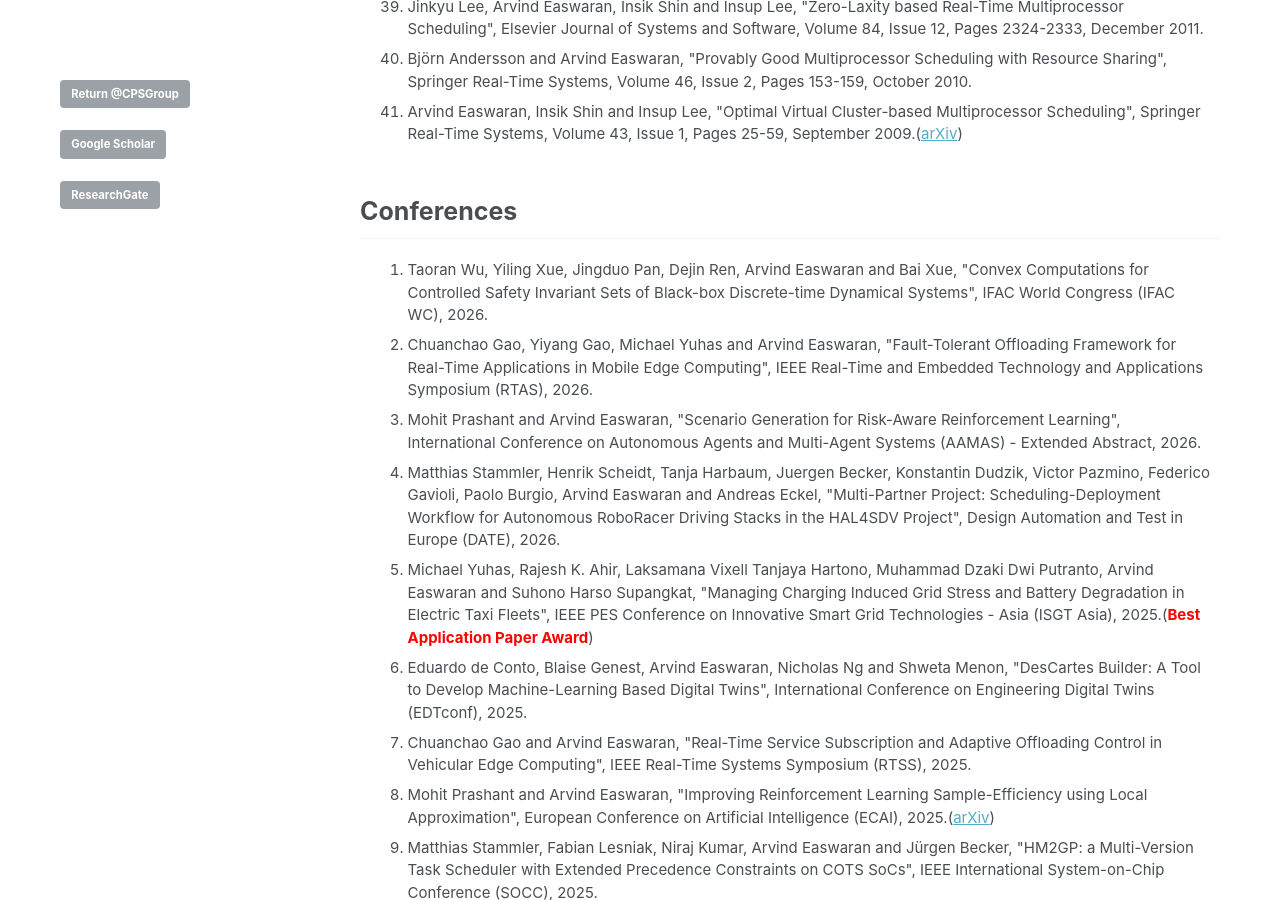
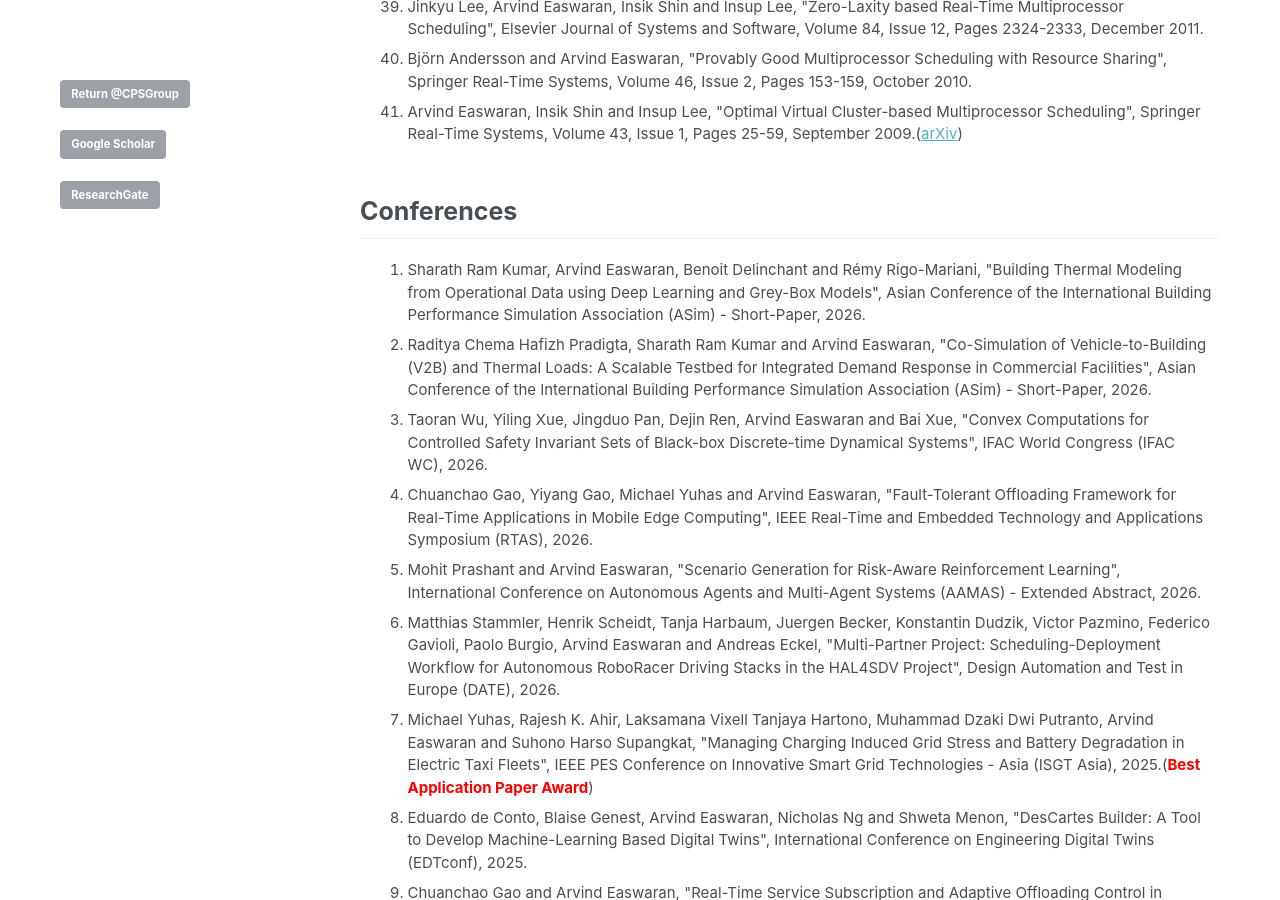
Before and after one commit to CPS-research-group/CPS-research-group.github.io, a Jekyll site: the page built from _pages/research_profile.md, in a window 1280 px wide and 900 px high, scrolled down 2828 px. Built offline with Jekyll 4.4.1, drawn with Linux system fonts in a browser that asks for light colours.

Commit message:
Updates.

```diff
--- a/_pages/research_profile.md
+++ b/_pages/research_profile.md
@@ -68,6 +68,8 @@ a.a:active {color:#0000FF; text-decoration:none;}
 
 ## Conferences
    <ol>
+ 			<li class="a">Sharath Ram Kumar, Arvind Easwaran, Benoit Delinchant and Rémy Rigo-Mariani, "Building Thermal Modeling from Operational Data using Deep Learning and Grey-Box Models", Asian Conference of the International Building Performance Simulation Association (ASim) - Short-Paper, 2026.</li>
+ 			<li class="a">Raditya Chema Hafizh Pradigta, Sharath Ram Kumar and Arvind Easwaran, "Co-Simulation of Vehicle-to-Building (V2B) and Thermal Loads: A Scalable Testbed for Integrated Demand Response in Commercial Facilities", Asian Conference of the International Building Performance Simulation Association (ASim) - Short-Paper, 2026.</li>
    			<li class="a">Taoran Wu, Yiling Xue, Jingduo Pan, Dejin Ren, Arvind Easwaran and Bai Xue, "Convex Computations for Controlled Safety Invariant Sets of Black-box Discrete-time Dynamical Systems", IFAC World Congress (IFAC WC), 2026.</li>
    			<li class="a">Chuanchao Gao, Yiyang Gao, Michael Yuhas and Arvind Easwaran, "Fault-Tolerant Offloading Framework for Real-Time Applications in Mobile Edge Computing", IEEE Real-Time and Embedded Technology and Applications Symposium (RTAS), 2026.</li>
    			<li class="a">Mohit Prashant and Arvind Easwaran, "Scenario Generation for Risk-Aware Reinforcement Learning", International Conference on Autonomous Agents and Multi-Agent Systems (AAMAS) - Extended Abstract, 2026.</li>
```
